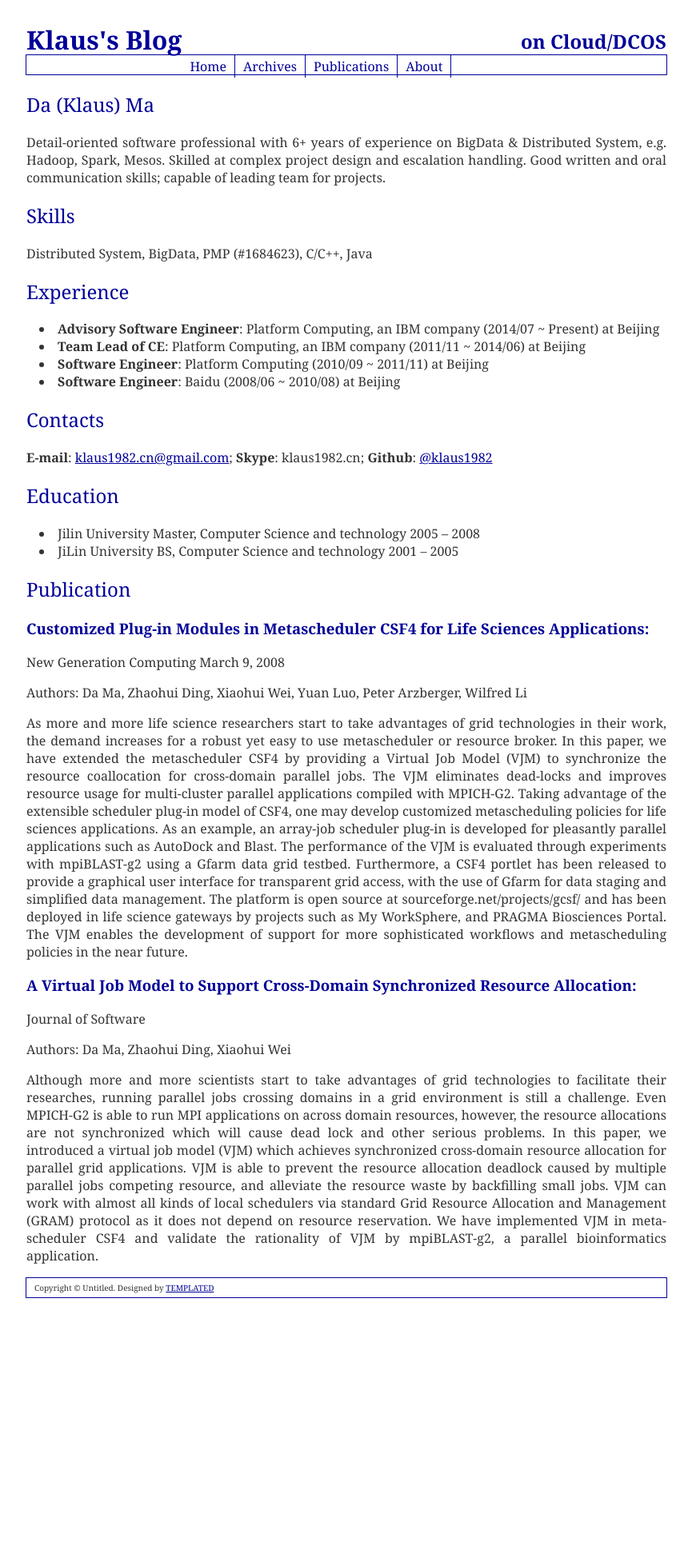
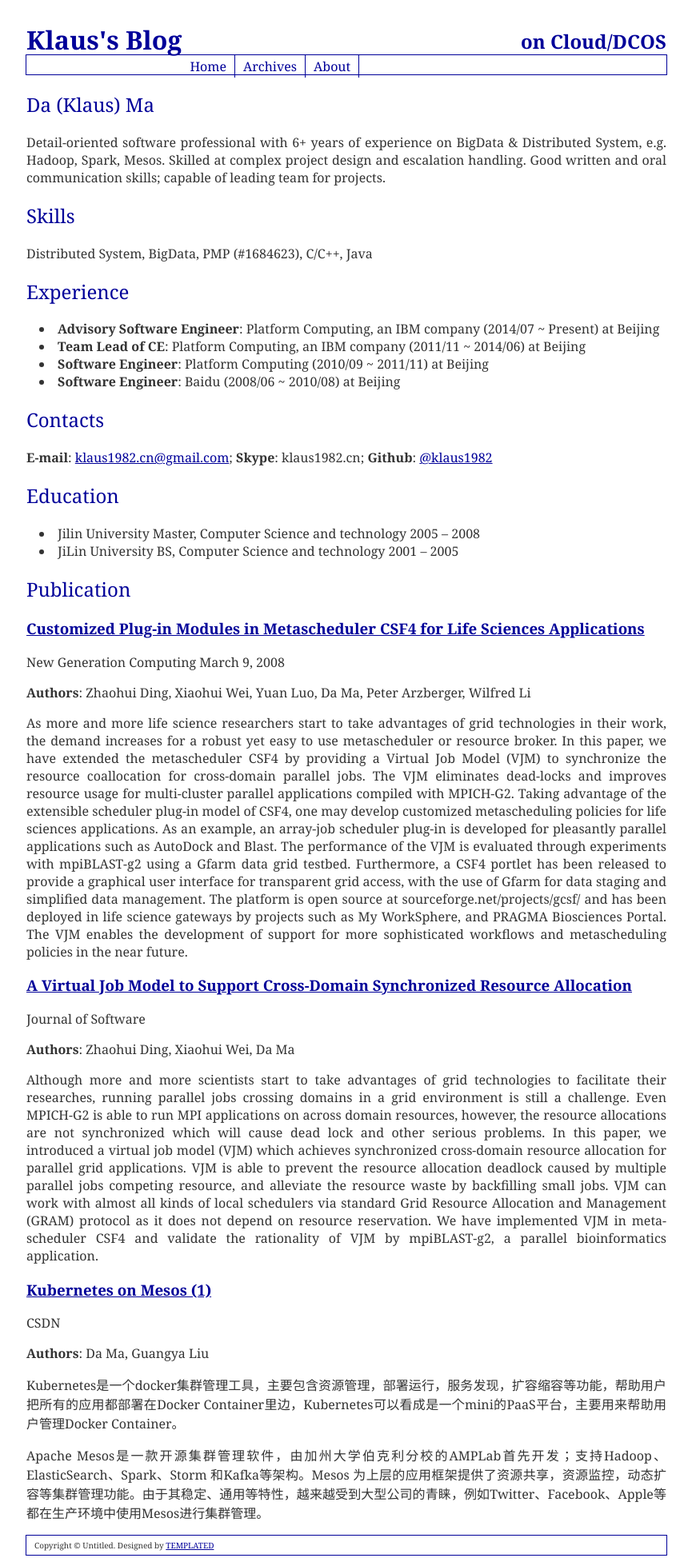
Before and after one commit to k82cn/k82cn.github.io, a Jekyll site: the page built from about.md, in a window 1280 px wide. Shown: the whole page at 80% size, without its empty margins (207-1072 px from the left). Built offline with Jekyll 4.4.1, drawn with Linux system fonts in a browser that asks for light colours; before the commit the page ends 1631 px from its top, so only the background shows below that.

Commit message:
Removed pub dir

```diff
--- a/_layouts/default.html
+++ b/_layouts/default.html
@@ -23,7 +23,6 @@
 	<ul>
 		<li><a href="/">Home</a></li>
     <li><a href="/archives">Archives</a></li>
-    <li><a href="/pub">Publications</a></li>
     <li><a href="/about">About</a></li>
 	</ul>
 </div>
--- a/about.md
+++ b/about.md
@@ -28,18 +28,28 @@ __E-mail__: [klaus1982.cn@gmail.com](mailto:klaus1982.cn@gmail.com); __Skype__:
 
 ## Publication
 
-### __Customized Plug-in Modules in Metascheduler CSF4 for Life Sciences Applications__:
+### [__Customized Plug-in Modules in Metascheduler CSF4 for Life Sciences Applications__](http://link.springer.com/article/10.1007/s00354-007-0024-6?no-access=true)
 
   New Generation Computing March 9, 2008
 
-  Authors: Da Ma, Zhaohui Ding, Xiaohui Wei, Yuan Luo, Peter Arzberger, Wilfred Li
+  __Authors__: Zhaohui Ding, Xiaohui Wei, Yuan Luo, Da Ma, Peter Arzberger, Wilfred Li
 
   As more and more life science researchers start to take advantages of grid technologies in their work, the demand increases for a robust yet easy to use metascheduler or resource broker. In this paper, we have extended the metascheduler CSF4 by providing a Virtual Job Model (VJM) to synchronize the resource coallocation for cross-domain parallel jobs. The VJM eliminates dead-locks and improves resource usage for multi-cluster parallel applications compiled with MPICH-G2. Taking advantage of the extensible scheduler plug-in model of CSF4, one may develop customized metascheduling policies for life sciences applications.  As an example, an array-job scheduler plug-in is developed for pleasantly parallel applications such as AutoDock and Blast. The performance of the VJM is evaluated through experiments with mpiBLAST-g2 using a Gfarm data grid testbed. Furthermore, a CSF4 portlet has been released to provide a graphical user interface for transparent grid access, with the use of Gfarm for data staging and simplified data management.  The platform is open source at sourceforge.net/projects/gcsf/ and has been deployed in life science gateways by projects such as My WorkSphere, and PRAGMA Biosciences Portal. The VJM enables the development of support for more sophisticated workflows and metascheduling policies in the near future.
 
-### __A Virtual Job Model to Support Cross-Domain Synchronized Resource Allocation__:
+### [__A Virtual Job Model to Support Cross-Domain Synchronized Resource Allocation__](http://www.cs.indiana.edu/~yuanluo/publications/VJM.pdf)
 
   Journal of Software
 
-  Authors: Da Ma, Zhaohui Ding, Xiaohui Wei
+  __Authors__: Zhaohui Ding, Xiaohui Wei, Da Ma
 
   Although more and more scientists start to take advantages of grid technologies to facilitate their researches, running parallel jobs crossing domains in a grid environment is still a challenge. Even MPICH-G2 is able to run MPI applications on across domain resources, however, the resource allocations are not synchronized which will cause dead lock and other serious problems. In this paper, we introduced a virtual job model (VJM) which achieves synchronized cross-domain resource allocation for parallel grid applications. VJM is able to prevent the resource allocation deadlock caused by multiple parallel jobs competing resource, and alleviate the resource waste by backfilling small jobs. VJM can work with almost all kinds of local schedulers via standard Grid Resource Allocation and Management (GRAM) protocol as it does not depend on resource reservation. We have implemented VJM in meta-scheduler CSF4 and validate the rationality of VJM by mpiBLAST-g2, a parallel bioinformatics application.
+
+### [__Kubernetes on Mesos (1)__](http://geek.csdn.net/news/detail/60224)
+
+  CSDN
+
+  __Authors__: Da Ma, Guangya Liu
+
+  Kubernetes是一个docker集群管理工具，主要包含资源管理，部署运行，服务发现，扩容缩容等功能，帮助用户把所有的应用都部署在Docker Container里边，Kubernetes可以看成是一个mini的PaaS平台，主要用来帮助用户管理Docker Container。
+
+  Apache Mesos是一款开源集群管理软件，由加州大学伯克利分校的AMPLab首先开发；支持Hadoop、ElasticSearch、Spark、Storm 和Kafka等架构。Mesos 为上层的应用框架提供了资源共享，资源监控，动态扩容等集群管理功能。由于其稳定、通用等特性，越来越受到大型公司的青睐，例如Twitter、Facebook、Apple等都在生产环境中使用Mesos进行集群管理。
```
Also changed, not shown: index.md (+11 -0 lines).
